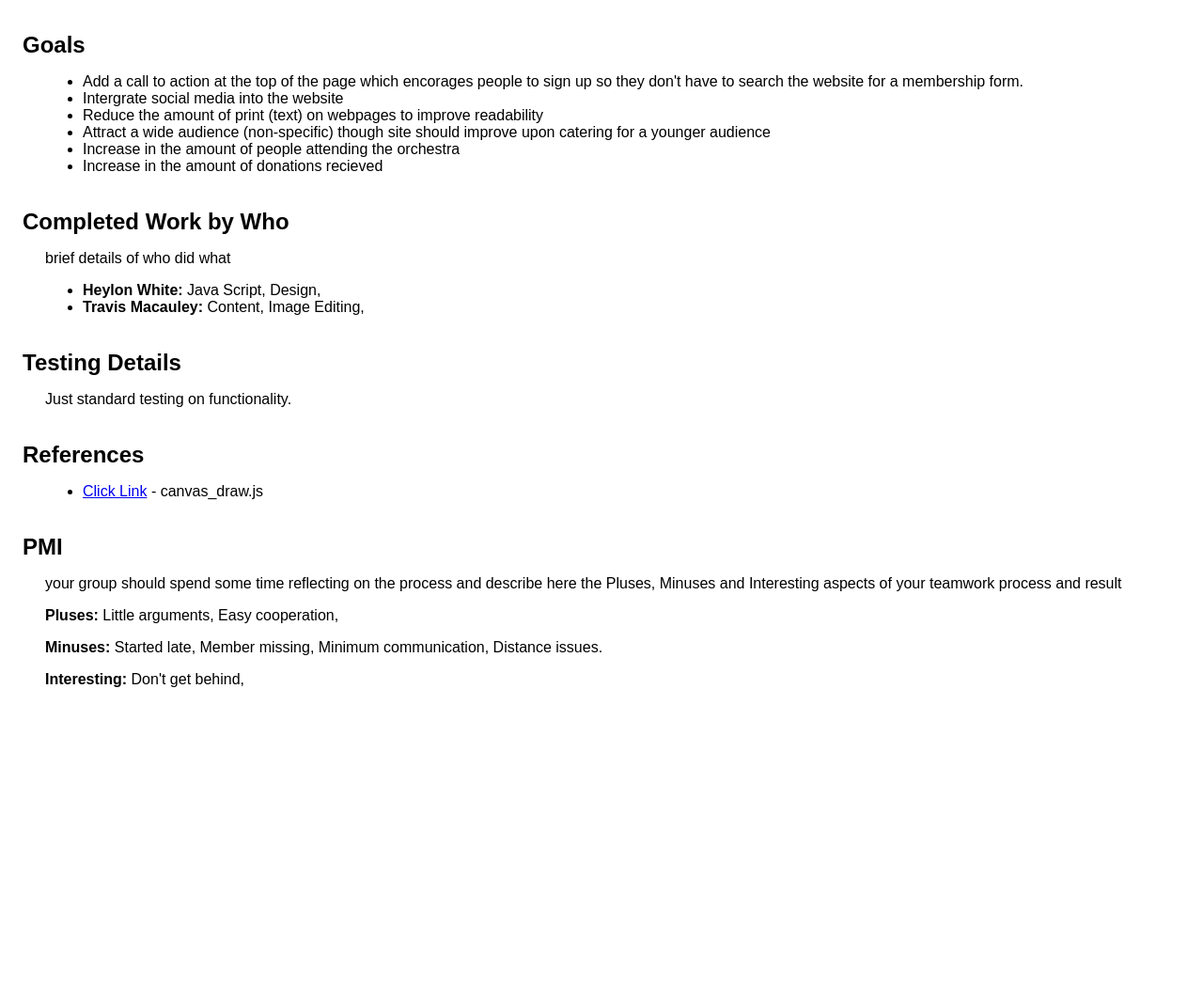
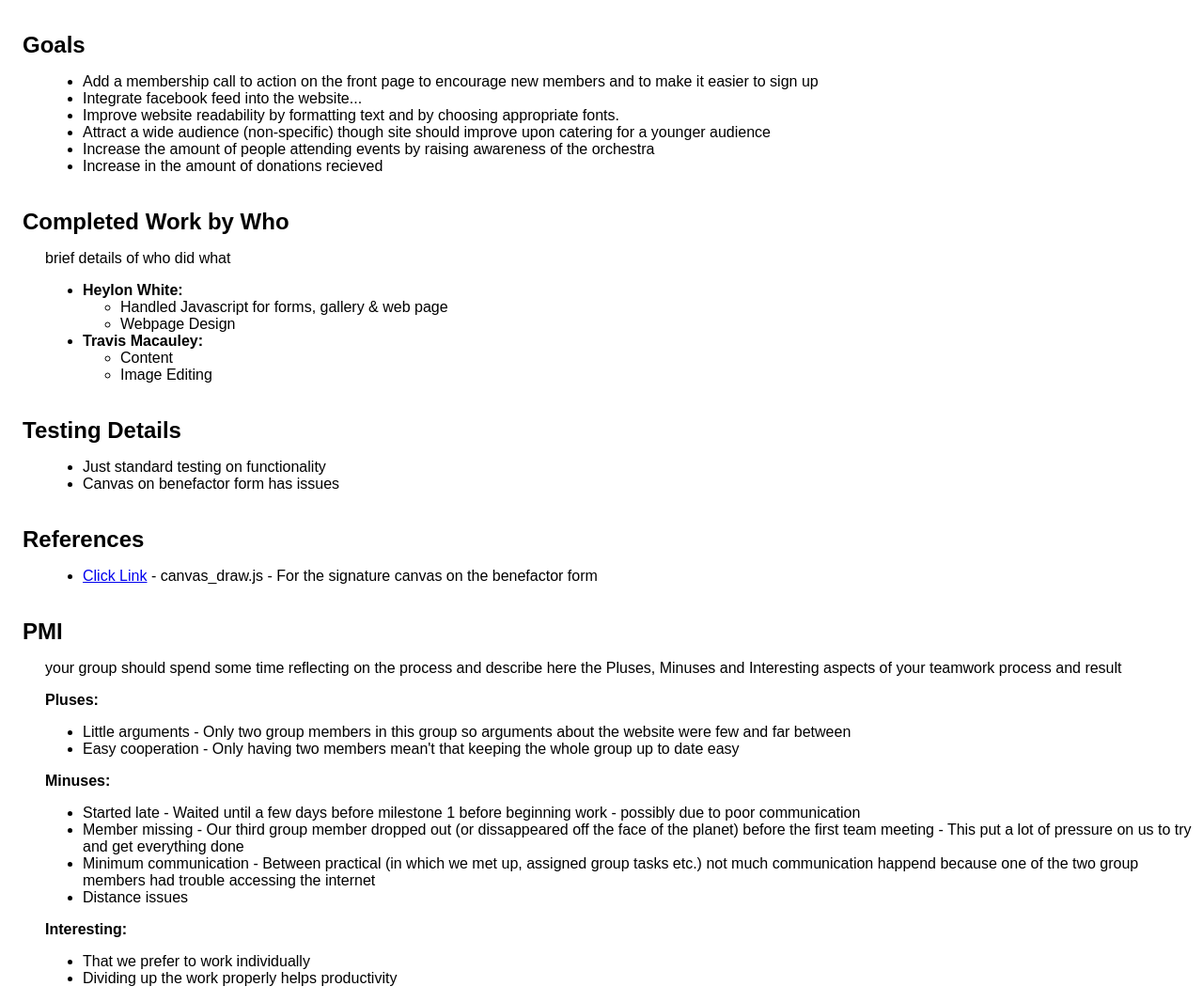
Before and after one commit to HeylonNHP/CP1406-16-29, a plain HTML site: page Report.html in a window 1280 px wide. Shown: the part 310-1376 px from the top of the page at 94% size. Before the commit the page ends 1058 px from the top, so only its background shows below. Drawn offline with Linux system fonts and the light colour scheme.

Commit message:
final
woo hoo done!

```diff
--- a/Report.html
+++ b/Report.html
@@ -32,32 +32,42 @@
     <li><a href="https://itatjcu.slack.com/archives/cp1406-2016-team29">Slack group</a></li>
 </ul>
 <h2>Goals</h2>
-<p><ul><li>Add a call to action at the top of the page which encorages people to sign up so they don't have to search the website for a membership form.</li>
-  <li>Intergrate social media into the website</li>
-  <li>Reduce the amount of print (text) on webpages to improve readability</li>
+<p><ul>
+  <li>Add a membership call to action on the front page to encourage new members and to make it easier to sign up</li>
+  <li>Integrate facebook feed into the website...</li>
+  <li>Improve website readability by formatting text and by choosing appropriate fonts.</li>
   <li>Attract a wide audience (non-specific) though site should improve upon catering for a younger audience</li>
-  <li>Increase in the amount of people attending the orchestra </li>
+  <li>Increase the amount of people attending events by raising awareness of the orchestra</li>
   <li>Increase in the amount of donations recieved</li>
 </ul>
 </p>
 <h2>Completed Work by Who</h2>
 <p>brief details of who did what</p>
 <ul>
-    <li><strong>Heylon White: </strong> Java Script, Design, </li>
-    <li><strong>Travis Macauley: </strong> Content, Image Editing, </li>
+    <li><strong>Heylon White: </strong>
+  <ul><li>Handled Javascript for forms, gallery & web page</li><li>Webpage Design</li></ul></li>
+    <li><strong>Travis Macauley: </strong><ul><li>Content</li><li>Image Editing</li></ul> </li>
 </ul>
 <h2>Testing Details</h2>
-<p>Just standard testing on functionality.</p>
+<ul><li>Just standard testing on functionality</li><li>Canvas on benefactor form has issues</li></ul>
 <h2>References</h2>
-<p></p>
 <ul>
-    <li><a href="https://itatjcu.slack.com/archives/cp1406-2016-team29">Click Link</a> - canvas_draw.js</li>
+    <li><a href="https://itatjcu.slack.com/archives/cp1406-2016-team29">Click Link</a> - canvas_draw.js - For the signature canvas on the benefactor form</li>
 </ul>
 <h2>PMI</h2>
 <p>your group should spend some time reflecting on the process and describe here the Pluses, Minuses and Interesting
     aspects of your teamwork process and result</p>
-<p><strong>Pluses: </strong> Little arguments, Easy cooperation, </p>
-<p><strong>Minuses: </strong> Started late, Member missing, Minimum communication, Distance issues.</p>
-<p><strong>Interesting: </strong> Don't get behind, </p>
+<strong>Pluses: </strong><ul>
+<li>Little arguments - Only two group members in this group so arguments about the website were few and far between</li>
+<li>Easy cooperation - Only having two members mean't that keeping the whole group up to date easy</li></ul>
+<strong>Minuses: </strong><ul>
+<li>Started late - Waited until a few days before milestone 1 before beginning work - possibly due to poor communication</li>
+<li>Member missing - Our third group member dropped out (or dissappeared off the face of the planet) before the first team meeting - This put a lot of pressure on us to try and get everything done</li>
+<li>Minimum communication - Between practical (in which we met up, assigned group tasks etc.) not much communication happend because one of the two group members had trouble accessing the internet</li>
+<li>Distance issues</li></ul>
+<strong>Interesting: </strong>
+<ul><li>That we prefer to work individually</li>
+  <li>Dividing up the work properly helps productivity</li>
+</ul>
 </body>
 </html>
```
